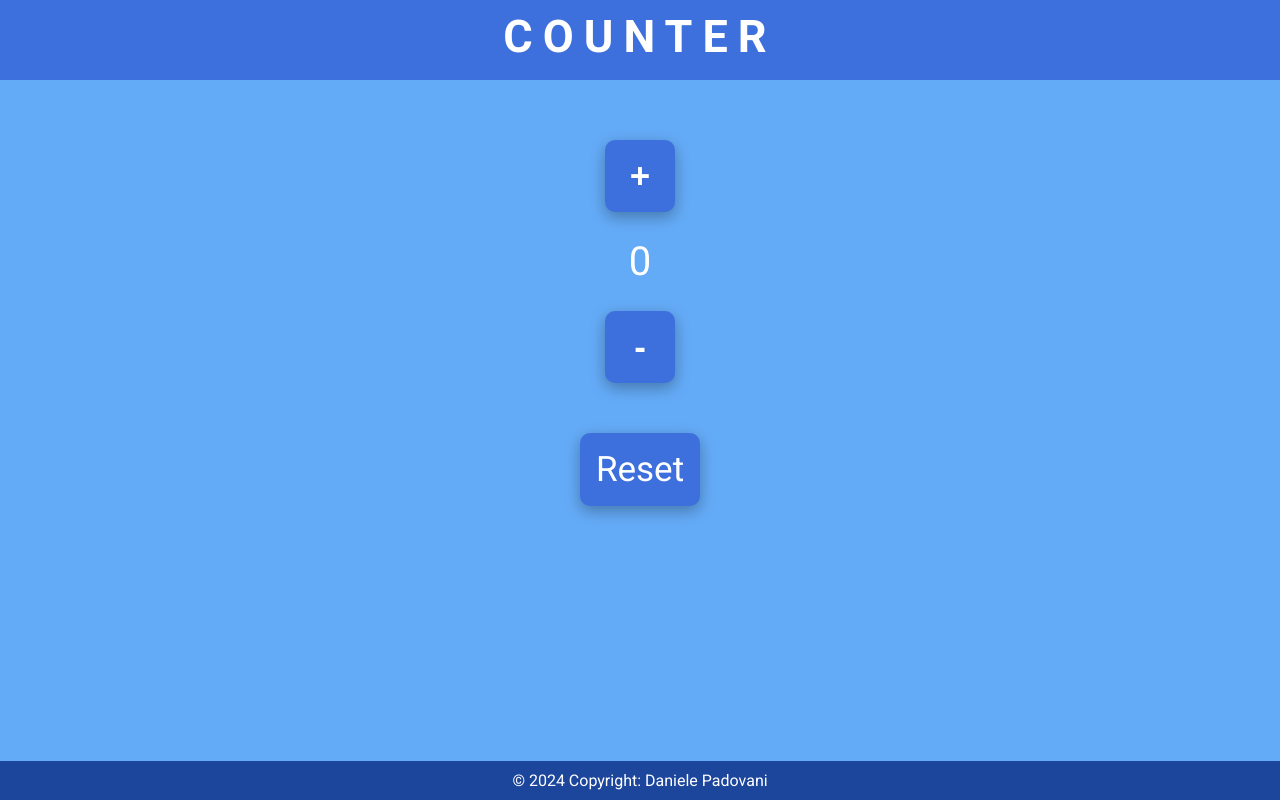
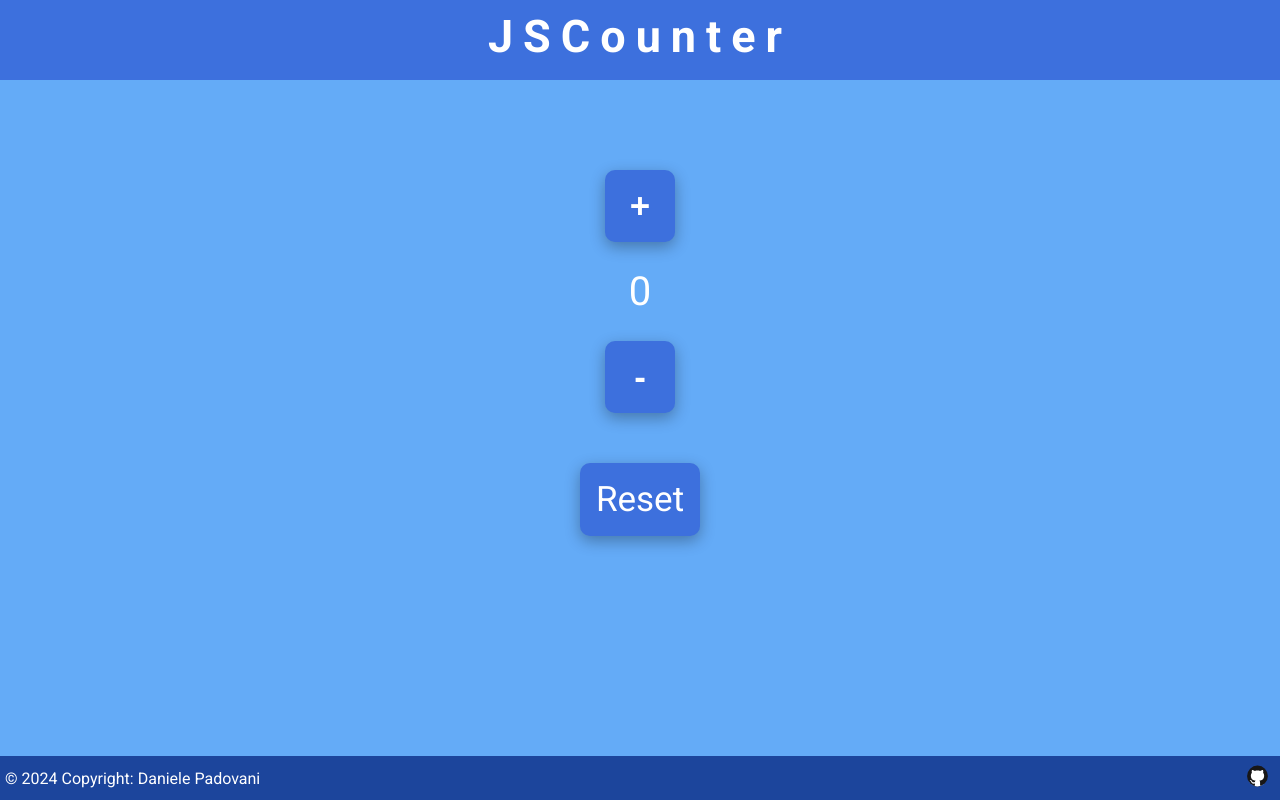
Before and after one commit to Danixpad22/JSCounter, a plain HTML site: page index.html in a window 1280 px wide. Drawn offline with Linux system fonts and the light colour scheme.

Commit message:
aggiunta icona footer

```diff
--- a/assets/css/style.css
+++ b/assets/css/style.css
@@ -11,7 +11,7 @@ body {
 
 .header-style {
   width: 100%;
-  margin-bottom: 50px;
+  margin-bottom: 80px;
   height: 80px;
   background-color: rgb(61, 112, 221);
 }
@@ -74,15 +74,24 @@ body {
 }
 
 .footer-style {
+  display: flex;
+  justify-content: space-between;
+  align-items: center;
   position: fixed;
   bottom: 0;
   width: 100%;
-  padding: 10px;
+  padding: 5px;
   background-color: rgb(28, 69, 156);
+  text-align: center;
 }
 
 .text-footer-style {
   margin: 0;
   color: white;
-  text-align: center;
 }
+
+.icon-style {
+  padding-right: 5px;
+  width: 30px;
+  height: 30px;
+}
--- a/assets/js/script.js
+++ b/assets/js/script.js
@@ -11,6 +11,14 @@ const minusButton = document.createElement('button');
 const resetButton = document.createElement('button');
 const footer = document.createElement('footer');
 const textFooter = document.createElement('p');
+const gitHubLink = document.createElement('a');
+const gitHubIcon = document.createElement('img');
+
+// Impostazione del percorso dell'immagine di GitHub
+gitHubIcon.src = 'assets/img/github.svg';
+
+// Impostazione dell'URL desiderato
+gitHubLink.href = 'https://gist.github.com/Danixpad22'
 
 //Aggiungo classi per modifca stili css
 header.classList.add('header-style');
@@ -22,9 +30,12 @@ counterText.classList.add('counter-text-style');
 resetButton.classList.add('button-style');
 footer.classList.add('footer-style');
 textFooter.classList.add('text-footer-style');
+gitHubIcon.classList.add('icon-style');
+
+
 
 //Aggiunto testo
-title.textContent = 'COUNTER';
+title.textContent = 'JSCounter';
 plusButton.textContent = '+';
 minusButton.textContent = '-';
 counterText.textContent = '0';
@@ -42,8 +53,11 @@ divElement.appendChild(minusButton);
 divElement.appendChild(resetButton);
 footer.appendChild(textFooter);
 bodyElement.appendChild(footer);
+gitHubLink.appendChild(gitHubIcon);
+footer.appendChild(gitHubLink);
+
+
 //funzione counter
-
 let counter = 0;
 
 function plusCounter(){
```
Also changed, not shown: assets/img/github.svg (added).
